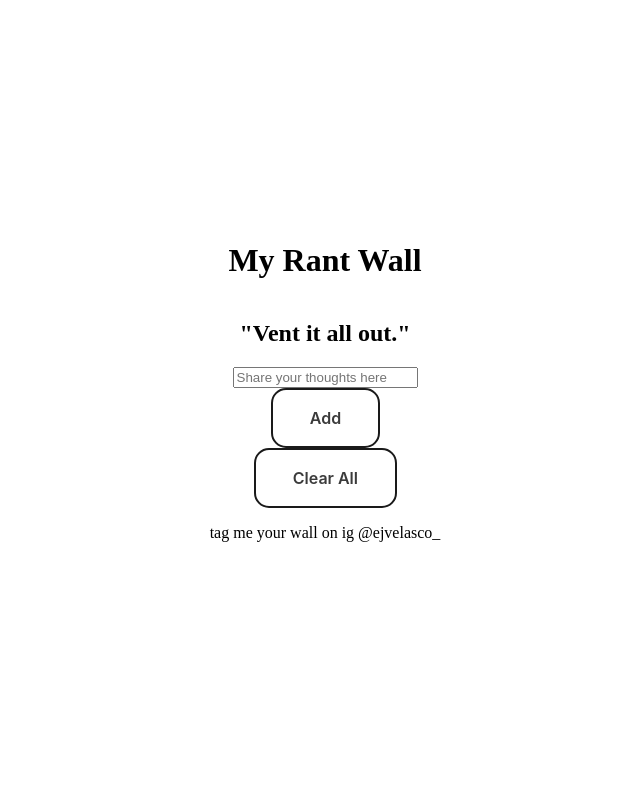
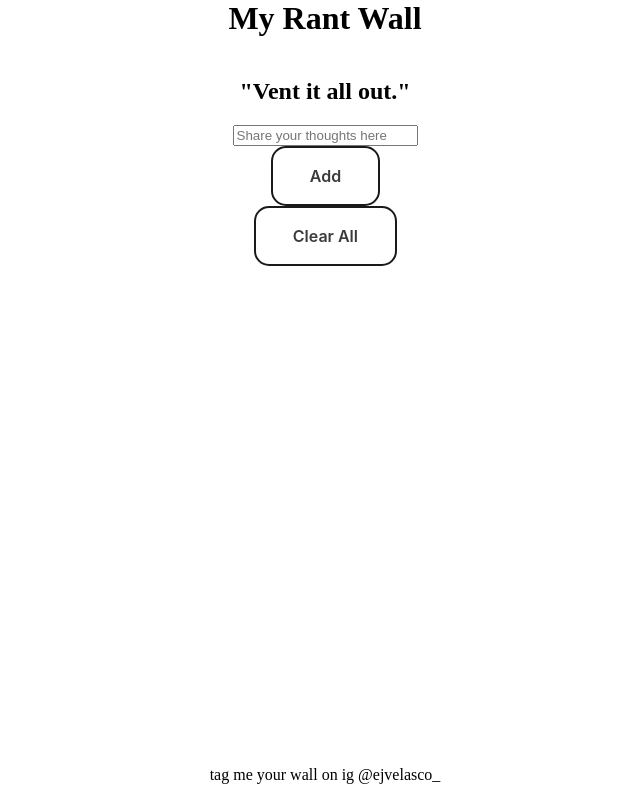
Before and after one commit to eddieljohn07/my-rant-wall, a plain HTML site: page index.html in a window 1280 px wide. Shown: the whole page, without its empty margins (315-955 px from the left). Drawn offline with Linux system fonts and the light colour scheme.

Commit message:
remove spaces and relative container

```diff
--- a/style.css
+++ b/style.css
@@ -45,20 +45,26 @@ button {
     -webkit-user-select: none;
     touch-action: manipulation;
     will-change: transform;
-   }
+}
 
    button:disabled {
     pointer-events: none;
-   }
+}
 
    button:hover {
     color: #fff;
     background-color: #1A1A1A;
     box-shadow: rgba(0, 0, 0, 0.25) 0 8px 15px;
     transform: translateY(-2px);
-   }
+}
 
    button:active {
     box-shadow: none;
     transform: translateY(0);
-   }
+}
+
+   #textContainer {
+	position: relative;
+	width: 100%;
+	height: 100%;
+}
```
